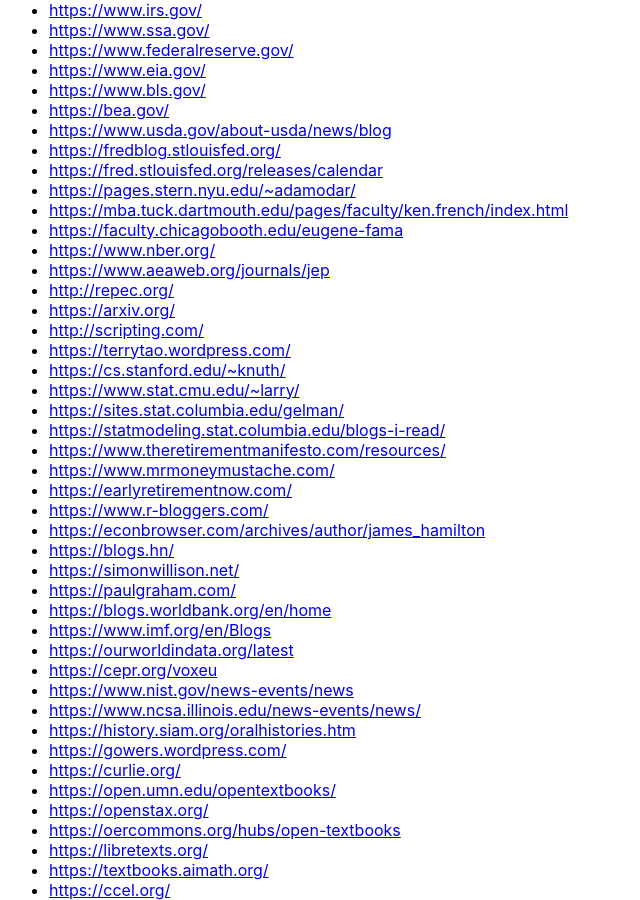
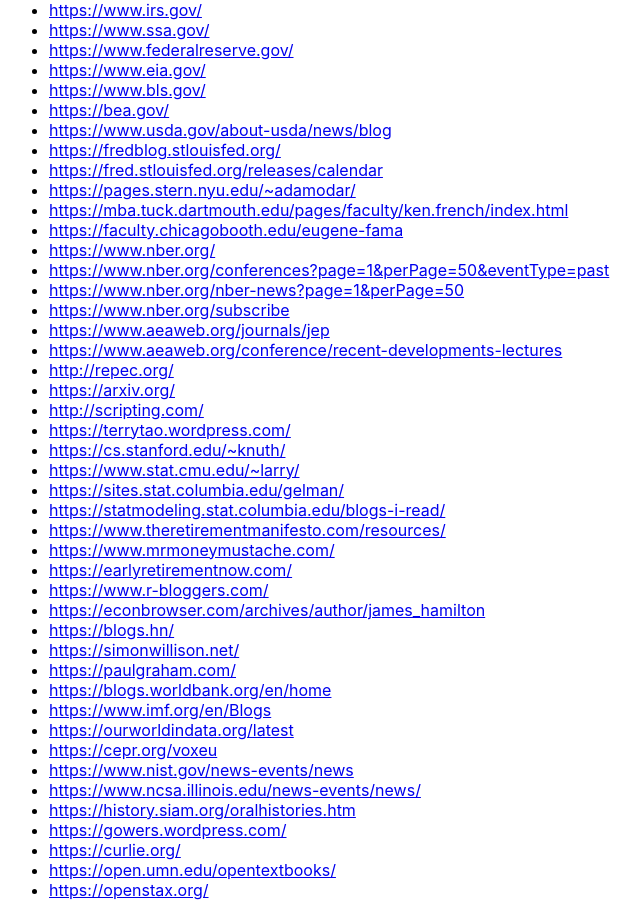
Before and after one commit to bachmeil/the-blog, a Jekyll site: the page built from _posts/2026-06-20-finding-content.md, in a window 1280 px wide and 900 px high, scrolled down 510 px. Shown: the whole window, without its empty margins (241-881 px from the left). Built offline with Jekyll 4.4.1, drawn with Linux system fonts in a browser that asks for light colours.

Commit message:
More links

```diff
--- a/_posts/2026-06-20-finding-content.md
+++ b/_posts/2026-06-20-finding-content.md
@@ -26,7 +26,11 @@
 - <https://mba.tuck.dartmouth.edu/pages/faculty/ken.french/index.html>
 - <https://faculty.chicagobooth.edu/eugene-fama>
 - <https://www.nber.org/>
+- <https://www.nber.org/conferences?page=1&perPage=50&eventType=past>
+- <https://www.nber.org/nber-news?page=1&perPage=50>
+- <https://www.nber.org/subscribe>
 - <https://www.aeaweb.org/journals/jep>
+- <https://www.aeaweb.org/conference/recent-developments-lectures>
 - <http://repec.org/>
 - <https://arxiv.org/>
 - <http://scripting.com/>
```
